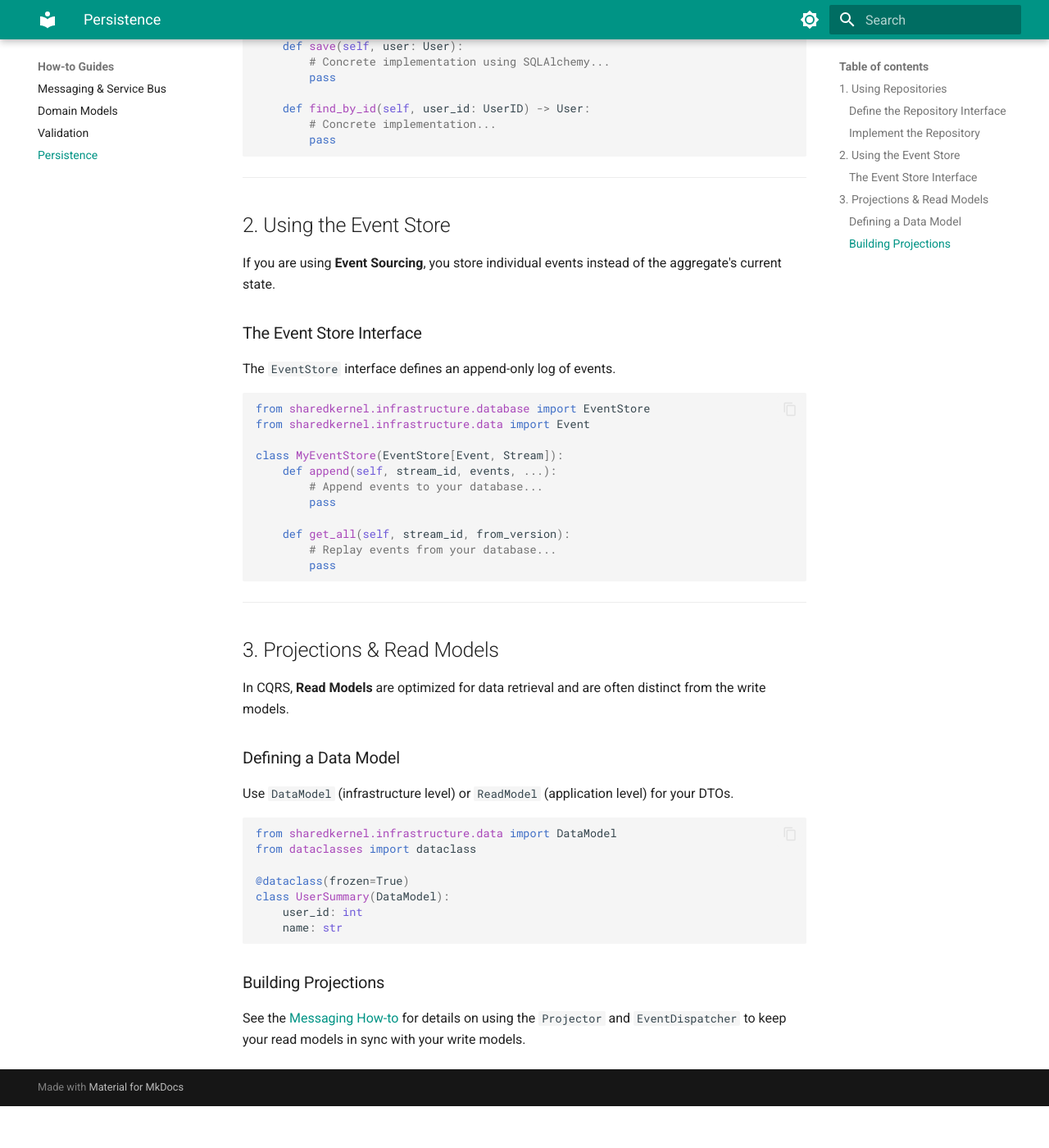
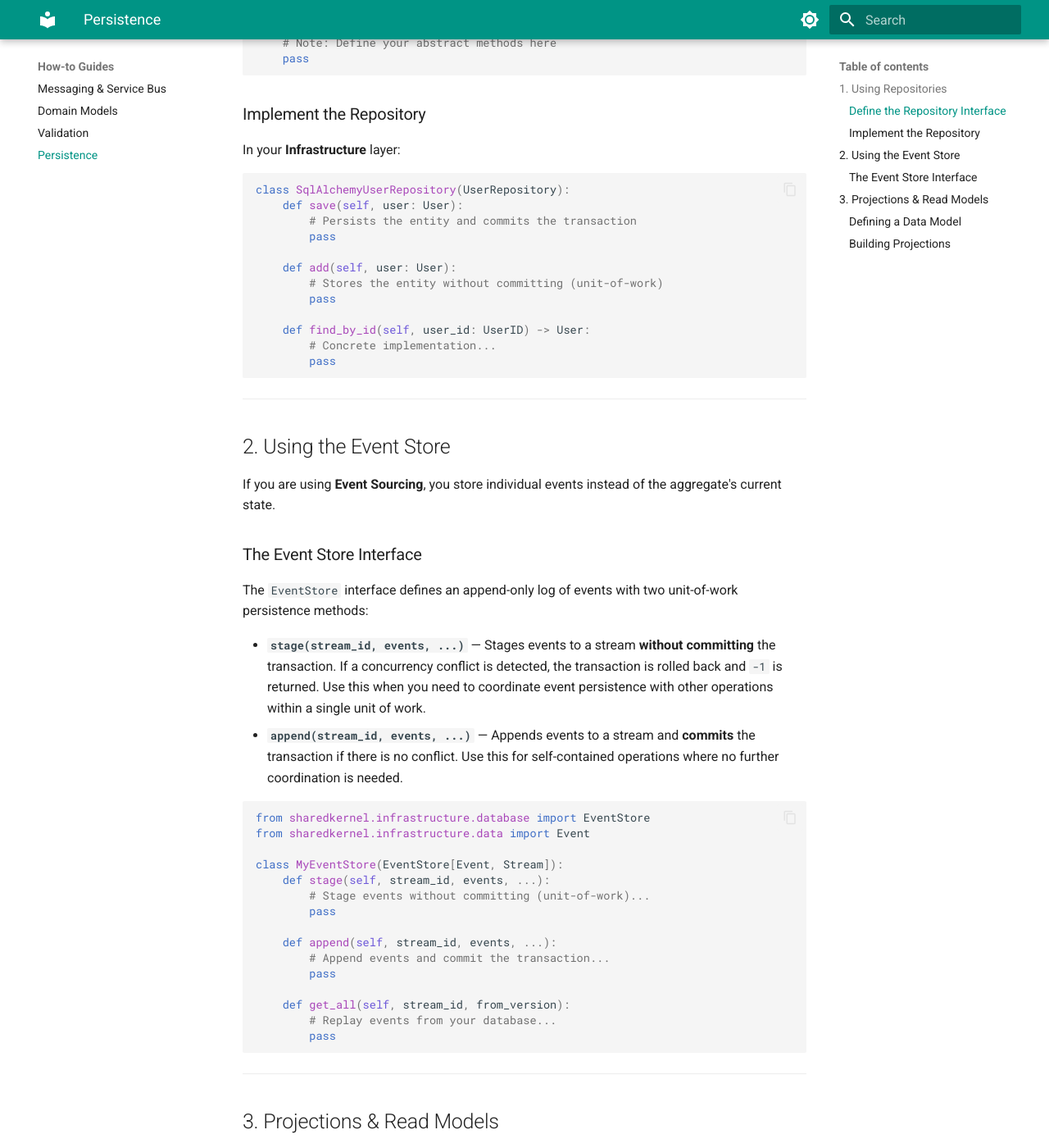
Before and after one commit to juanluiscr27/shared-kernel, an MkDocs documentation site: the page built from docs/how-to/persistence.md, in a window 1280 px wide and 1400 px high, scrolled down 752 px. Shown: the whole window at 82% size. Built offline with MkDocs 1.6.1 and Material for MkDocs 9.7.7, drawn with Linux system fonts in a browser that asks for light colours; before the commit the page ends 2101 px from its top, so only the background shows below that; some of the changed text lies outside the part shown.

Commit message:
docs: Update documentation to describe unit-of-work persistence methods
Update persistence guide, architecture overview, and first-aggregate
tutorial to document stage/add as unit-of-work alternatives to
append/save for multi-aggregate transaction coordination.

Co-Authored-By: Claude Opus 4.6 (1M context) <noreply@anthropic.com>

````diff
--- a/docs/how-to/persistence.md
+++ b/docs/how-to/persistence.md
@@ -4,7 +4,12 @@ The Shared Kernel provides abstract interfaces for data access, allowing your do
 
 ## 1. Using Repositories
 
-**Repositories** are responsible for persisting and retrieving aggregate roots.
+**Repositories** are responsible for persisting and retrieving aggregate roots. The `Repository` interface supports two unit-of-work persistence methods:
+
+- **`save(entity)`** — Persists the entity and **commits** the transaction immediately.
+- **`add(entity)`** — Stores the entity but **leaves the transaction open**, allowing the caller to coordinate multiple operations within a single unit of work before committing.
+
+Use `save` for simple, self-contained operations. Use `add` when you need to persist multiple aggregates or coordinate with an event store within the same transaction.
 
 ### Define the Repository Interface
 
@@ -26,7 +31,11 @@ In your **Infrastructure** layer:
 ```python
 class SqlAlchemyUserRepository(UserRepository):
     def save(self, user: User):
-        # Concrete implementation using SQLAlchemy...
+        # Persists the entity and commits the transaction
+        pass
+
+    def add(self, user: User):
+        # Stores the entity without committing (unit-of-work)
         pass
 
     def find_by_id(self, user_id: UserID) -> User:
@@ -42,15 +51,22 @@ If you are using **Event Sourcing**, you store individual events instead of the
 
 ### The Event Store Interface
 
-The `EventStore` interface defines an append-only log of events.
+The `EventStore` interface defines an append-only log of events with two unit-of-work persistence methods:
+
+- **`stage(stream_id, events, ...)`** — Stages events to a stream **without committing** the transaction. If a concurrency conflict is detected, the transaction is rolled back and `-1` is returned. Use this when you need to coordinate event persistence with other operations within a single unit of work.
+- **`append(stream_id, events, ...)`** — Appends events to a stream and **commits** the transaction if there is no conflict. Use this for self-contained operations where no further coordination is needed.
 
 ```python
 from sharedkernel.infrastructure.database import EventStore
 from sharedkernel.infrastructure.data import Event
 
 class MyEventStore(EventStore[Event, Stream]):
+    def stage(self, stream_id, events, ...):
+        # Stage events without committing (unit-of-work)...
+        pass
+
     def append(self, stream_id, events, ...):
-        # Append events to your database...
+        # Append events and commit the transaction...
         pass
 
     def get_all(self, stream_id, from_version):
````
Also changed, not shown: docs/explanation/architecture.md (+2 -2 lines), docs/tutorials/first-aggregate.md (+1 -1 lines).
